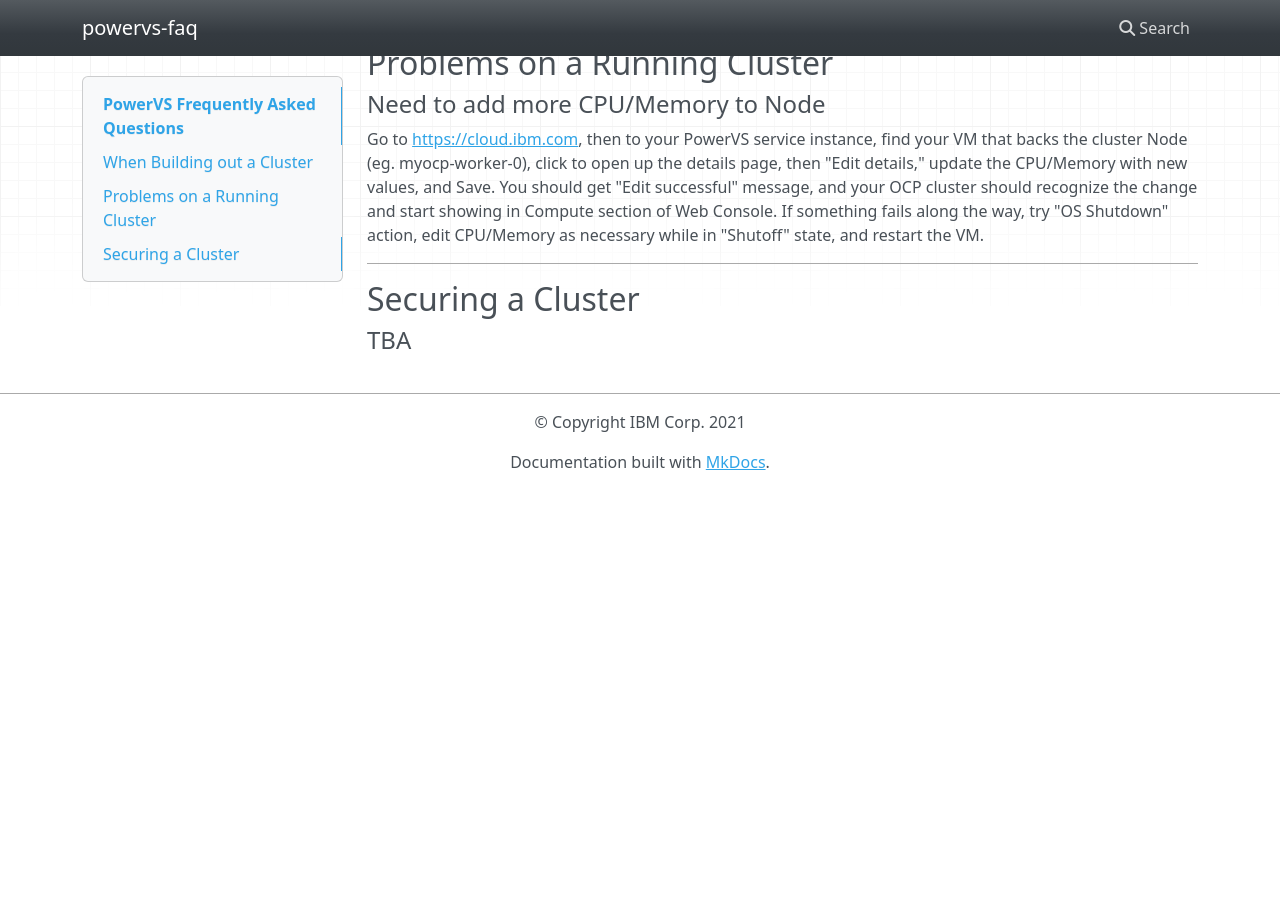
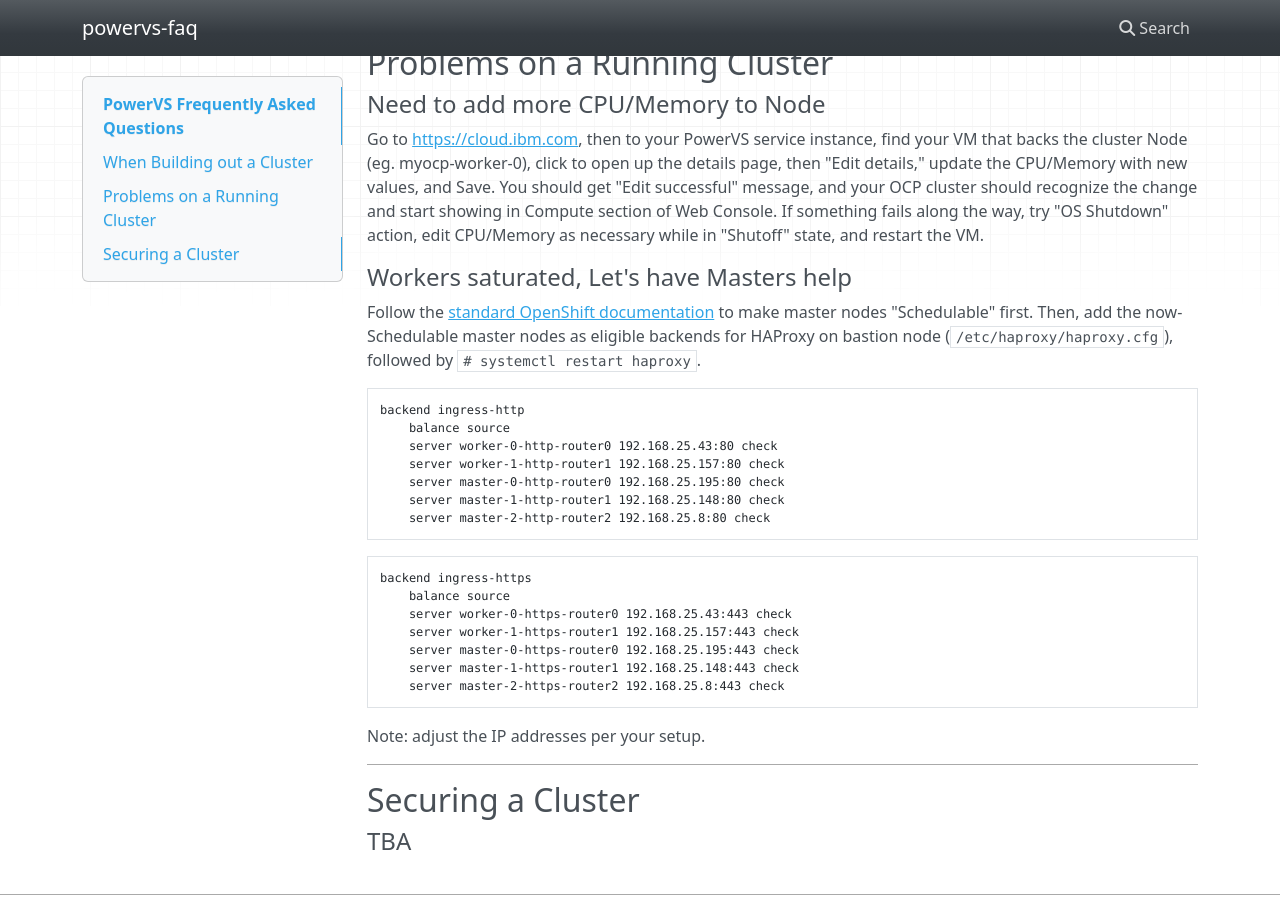
Before and after one commit to ocp-power-automation/ocp-powervm-faq, an MkDocs documentation site: the page built from docs/powervs-faq.md, in a window 1280 px wide and 900 px high, scrolled down 999 px. Built offline with MkDocs 1.6.1, drawn with Linux system fonts in a browser that asks for light colours; nearby versions of some CDN libraries; before the commit the page ends 1489 px from its top, so only the background shows below that.

Commit message:
How to make master Schedulable and adjust HAProxy
Signed-off-by: Hiro Miyamoto <miyamotoh@us.ibm.com>

````diff
--- a/docs/powervs-faq.md
+++ b/docs/powervs-faq.md
@@ -33,6 +33,28 @@ Note: allow a few minutes to sort all things out after these commands.
 #### Need to add more CPU/Memory to Node
 Go to <https://cloud.ibm.com>, then to your PowerVS service instance, find your VM that backs the cluster Node (eg. myocp-worker-0), click to open up the details page, then "Edit details," update the CPU/Memory with new values, and Save. You should get "Edit successful" message, and your OCP cluster should recognize the change and start showing in Compute section of Web Console. If something fails along the way, try "OS Shutdown" action, edit CPU/Memory as necessary while in "Shutoff" state, and restart the VM.
 
+#### Workers saturated, Let's have Masters help
+Follow the [standard OpenShift documentation](https://docs.openshift.com/container-platform/4.7/nodes/nodes/nodes-nodes-working.html#nodes-nodes-working-master-schedulable_nodes-nodes-working) to make master nodes "Schedulable" first. Then, add the now-Schedulable master nodes as eligible backends for HAProxy on bastion node (`/etc/haproxy/haproxy.cfg`), followed by `# systemctl restart haproxy`.
+```text
+backend ingress-http
+    balance source
+    server worker-0-http-router0 192.168.25.43:80 check
+    server worker-1-http-router1 192.168.25.157:80 check
+    server master-0-http-router0 192.168.25.195:80 check
+    server master-1-http-router1 192.168.25.148:80 check
+    server master-2-http-router2 192.168.25.8:80 check
+```
+```text
+backend ingress-https
+    balance source
+    server worker-0-https-router0 192.168.25.43:443 check
+    server worker-1-https-router1 192.168.25.157:443 check
+    server master-0-https-router0 192.168.25.195:443 check
+    server master-1-https-router1 192.168.25.148:443 check
+    server master-2-https-router2 192.168.25.8:443 check
+```
+Note: adjust the IP addresses per your setup.
+
 ---
 ## Securing a Cluster
 
````
